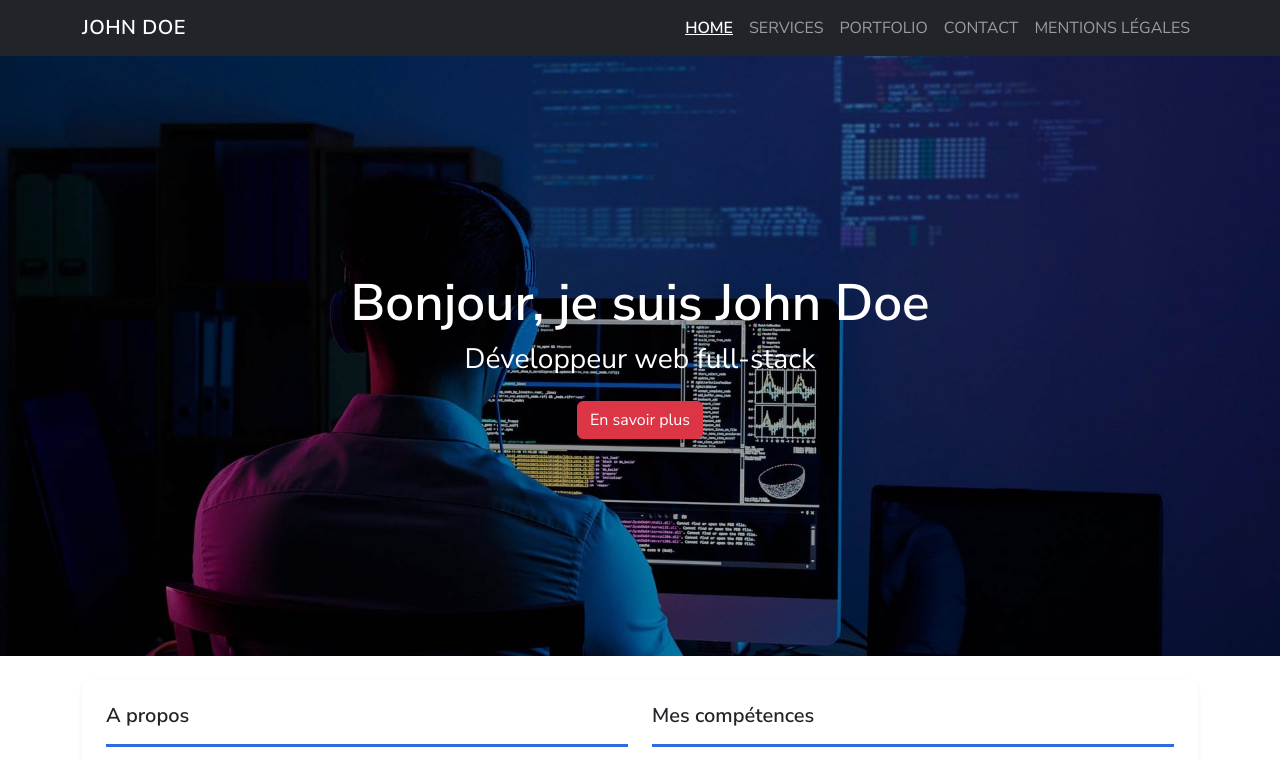
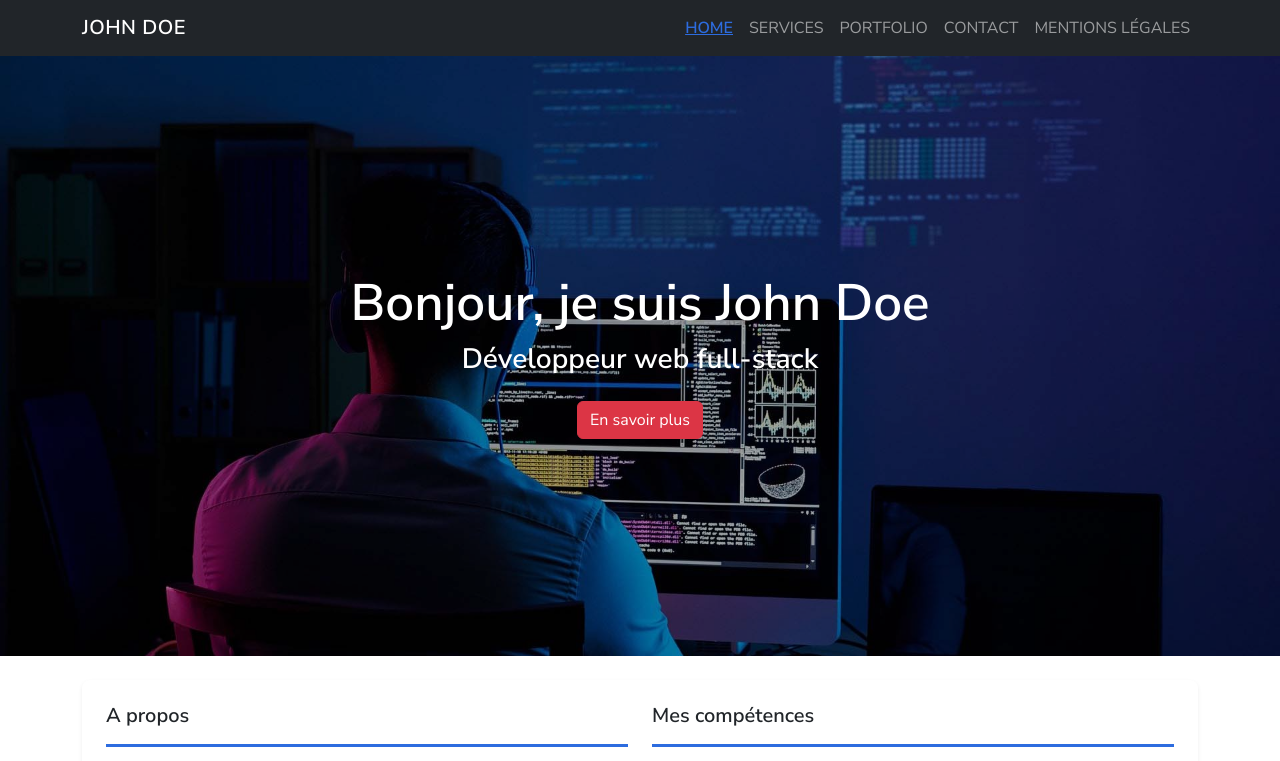
Before and after one commit to dev-lea/john-doe-portfolio, a React (Create React App) app: page / in a window 1280 px wide. Shown: the top 761 px of the page. Built offline with nearby package versions, Linux system fonts and the light colour scheme; no server answers.

Commit message:
style: enforce Nunito weights (400 body, 600 headings/strong) + active nav color nuance

```diff
--- a/src/styles/main.scss
+++ b/src/styles/main.scss
@@ -3,13 +3,15 @@
 * { box-sizing: border-box; }
 body {
   font-family: 'Nunito Sans', system-ui, -apple-system, Segoe UI, Roboto, Arial, sans-serif;
+  h1, h2, h3, h4, h5, h6 { font-weight: 600; }
+  strong, b { font-weight: 600; }
 }
 
 /* NAV */
 .navbar-brand { font-weight: 600; letter-spacing: .5px; }
 .nav-link { text-transform: uppercase; }
 .nav-link:hover { text-decoration: underline; }
-.nav-link.active { font-weight: 700; text-decoration: underline; }
+.navbar-dark .navbar-nav .nav-link.active { color: var(--blue-accent); font-weight: 700; text-decoration: underline; }
 
 /* Titres + barre bleue */
 .section-title { text-align: center; margin: 2.5rem 0 1rem; }
@@ -24,8 +26,8 @@ body {
 }
 .hero::after { content:''; position:absolute; inset:0; background: rgba(0,0,0,.35); }
 .hero > .hero-content { position: relative; z-index: 1; }
-.hero h1 { font-weight: 700; font-size: clamp(2rem, 4vw, 4rem); }
-.hero h2 { font-weight: 400; font-size: clamp(1.1rem, 2.2vw, 2rem); }
+.hero h1 { font-weight: 600; font-size: clamp(2rem, 4vw, 4rem); }
+.hero h2 { font-weight: 600; font-size: clamp(1.1rem, 2.2vw, 2rem); }
 
 /* Boutons */
 .btn { transition: filter .2s ease, box-shadow .2s ease; }
```
